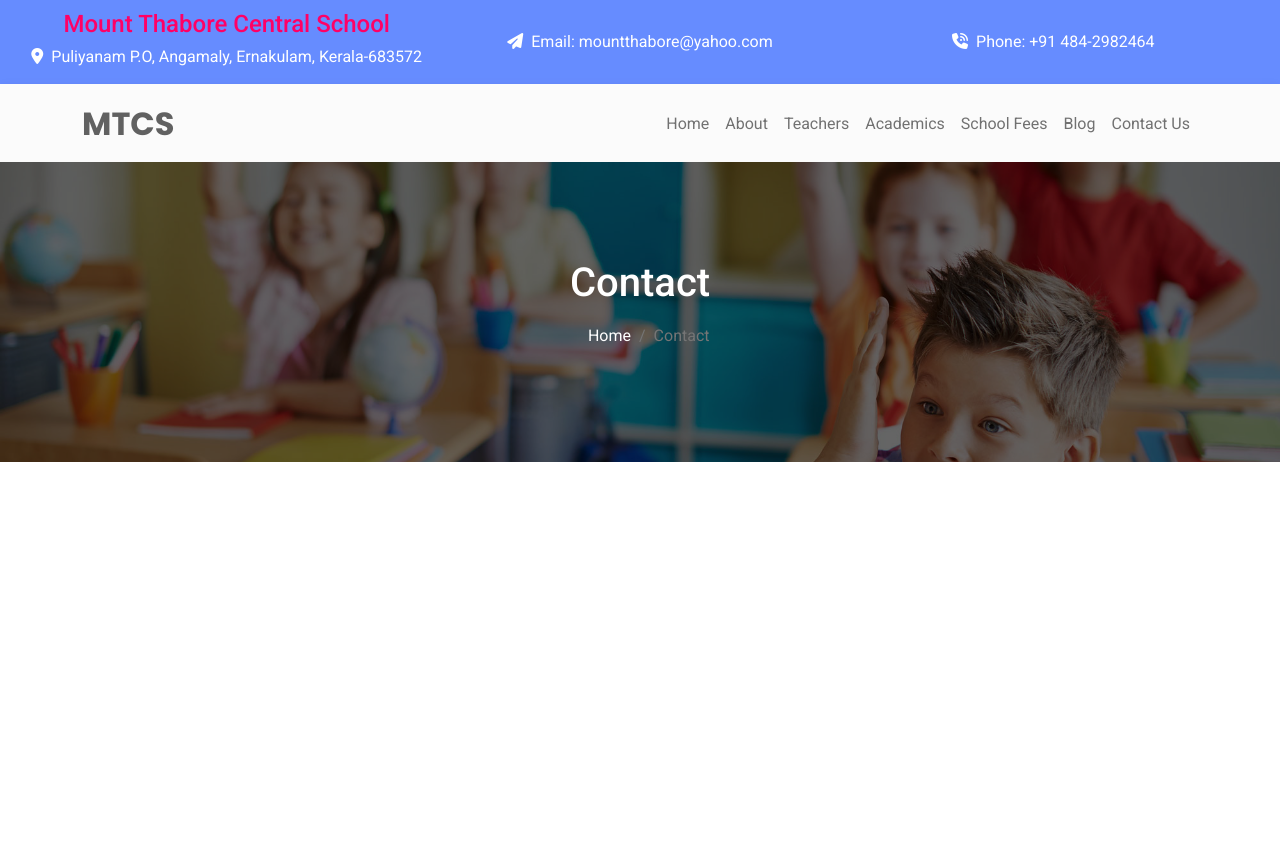
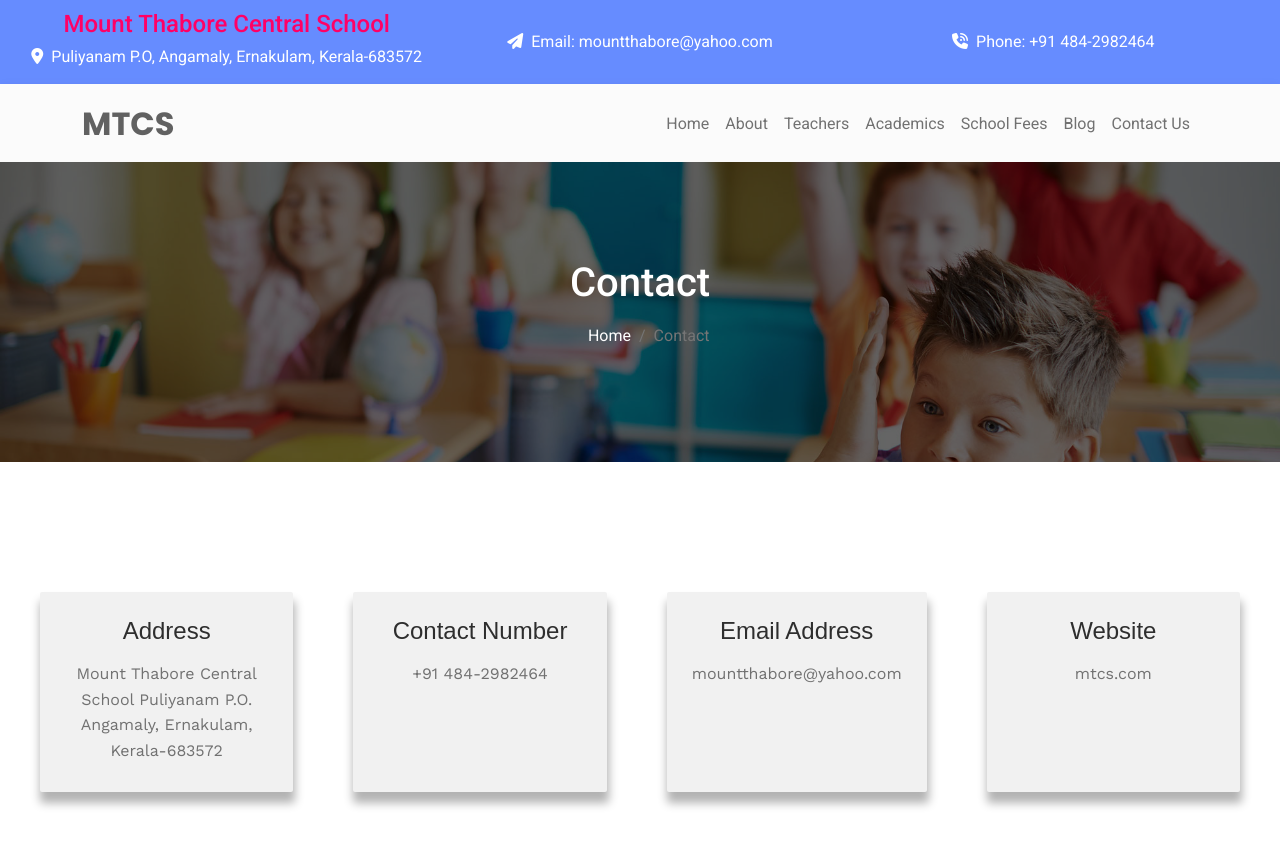
Before and after one commit to vidyajobin/MTCS-School, a React (Create React App) app: page /contactus in a window 1280 px wide. Shown: the top 846 px of the page. Before the commit the page ends 800 px from the top, so only its background shows below. Built offline with nearby package versions, Linux system fonts and the light colour scheme.

Commit message:
add simple cards for contact page

```diff
--- a/src/App.css
+++ b/src/App.css
@@ -1,4 +1,6 @@
-@import url('https://fonts.googleapis.com/css2?family=Poppins:ital,wght@0,100;0,200;0,300;0,400;0,500;0,600;0,700;0,800;0,900;1,100;1,200;1,300;1,400;1,500;1,600;1,700;1,800;1,900&display=swap" rel="styleshee');
+@import url('https://fonts.googleapis.com/css2?family=Poppins:wght@100..900&family=Work+Sans:wght@100..900&display=swap');
+
+
 
 .App {
   text-align: center;
@@ -76,6 +78,39 @@
 /* SPECIFIC STYLING FOR NAVBAR */
 
 .custom-navbar-brand {
-  font-family: 'Poppins','Arial, sans-serif';
+  font-family: 'Poppins',Arial, sans-serif;
   font-weight: bold;
 }
+
+
+/* ///////////////  CONTACT US PAGE  /////////////// */
+
+.contact-container{
+  display: flex;
+  justify-content: center;
+  align-items: center;
+  margin: 100px 10px;
+}
+
+/* SIMPLE CARDS */
+
+.card-container{
+  padding: 25px;
+  margin: 30px;
+  width: 280px;
+  height: 200px;
+  background-color: rgb(241, 241, 241);
+  box-shadow: 1px 10px 10px 1px rgba(0, 0, 0, 0.3);
+  border-radius: 2px;
+}
+
+.card-text {
+  font-family: 'Work Sans', sans-serif;
+  color: rgba(60, 60, 60, 0.71);
+}
+
+.card-heading{
+  font-family: sans-serif;
+  color: rgb(46, 46, 46);
+  margin-bottom: 15px;
+}
--- /dev/null
+++ b/src/components/SimpleCards.js
@@ -0,0 +1,12 @@
+import React from 'react'
+
+const SimpleCards = (props) => {
+  return (
+    <div className='card-container'>
+        <h4 className='card-heading'>{props.heading}</h4>
+        <p className='card-text'>{props.text}</p>
+    </div>
+  )
+}
+
+export default SimpleCards
--- a/src/pages/Contact.js
+++ b/src/pages/Contact.js
@@ -1,12 +1,33 @@
-import React from 'react'
-import BreadCrumb from '../components/BreadCrumb'
+import React from "react";
+import BreadCrumb from "../components/BreadCrumb";
+import SimpleCards from "../components/SimpleCards";
 
 const Contact = () => {
   return (
-    <div>
-        <BreadCrumb pagename={'Contact'}/>
+    <>
+    <BreadCrumb pagename={"Contact"} />
+    <div className="contact-container">
+      <SimpleCards
+        heading={"Address"}
+        text={`Mount Thabore Central School
+Puliyanam P.O. Angamaly, Ernakulam, Kerala-683572`}
+      />
+      <SimpleCards
+        heading={"Contact Number"}
+        text={`+91 484-2982464`}
+      />
+      <SimpleCards
+        heading={"Email Address"}
+        text={`mountthabore@yahoo.com`}
+      />
+      <SimpleCards
+        heading={"Website"}
+        text={`mtcs.com`}
+      />
+
     </div>
-  )
-}
+    </>
+  );
+};
 
-export default Contact
+export default Contact;
--- a/src/pages/SchoolFees.js
+++ b/src/pages/SchoolFees.js
@@ -4,7 +4,7 @@ import BreadCrumb from '../components/BreadCrumb'
 const SchoolFees = () => {
   return (
     <div>
-        <BreadCrumb pagename={'Schoolfees'}/>
+        <BreadCrumb pagename={'School Fees'}/>
     </div>
   )
 }
```
